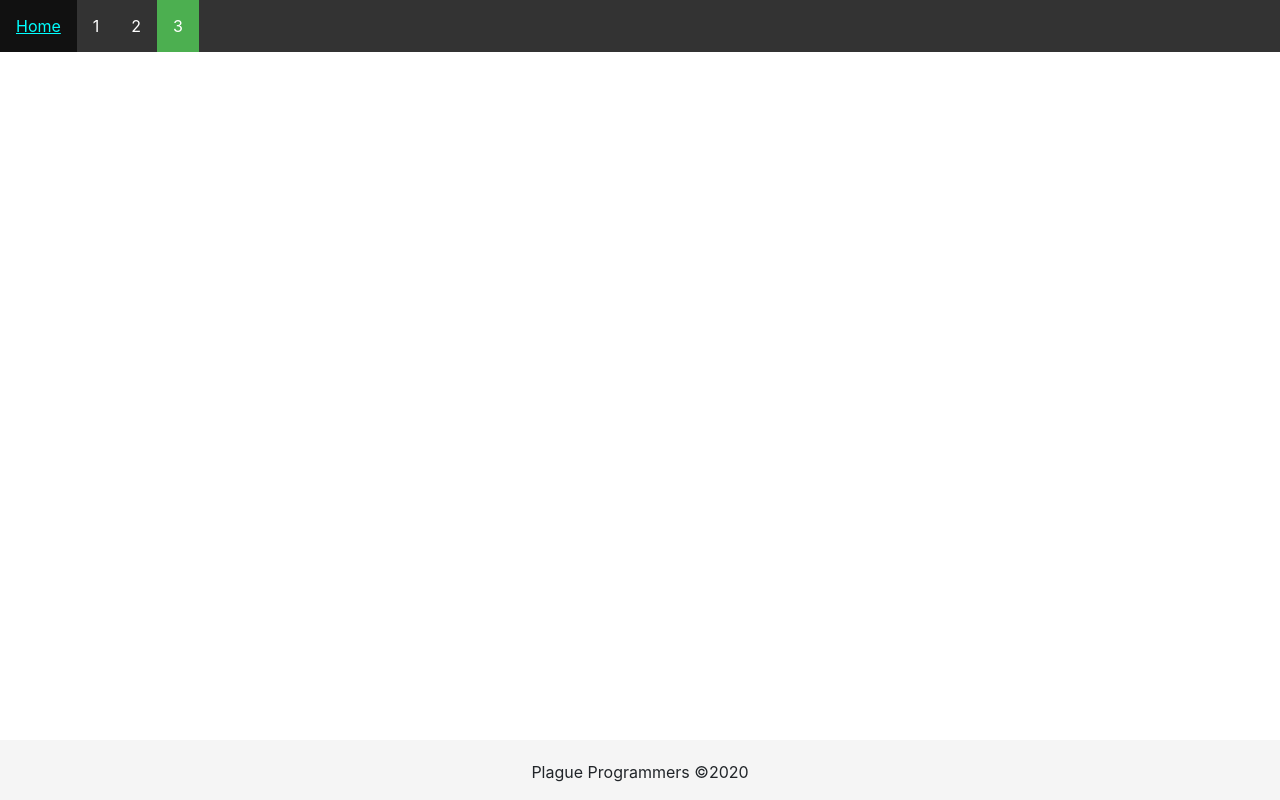
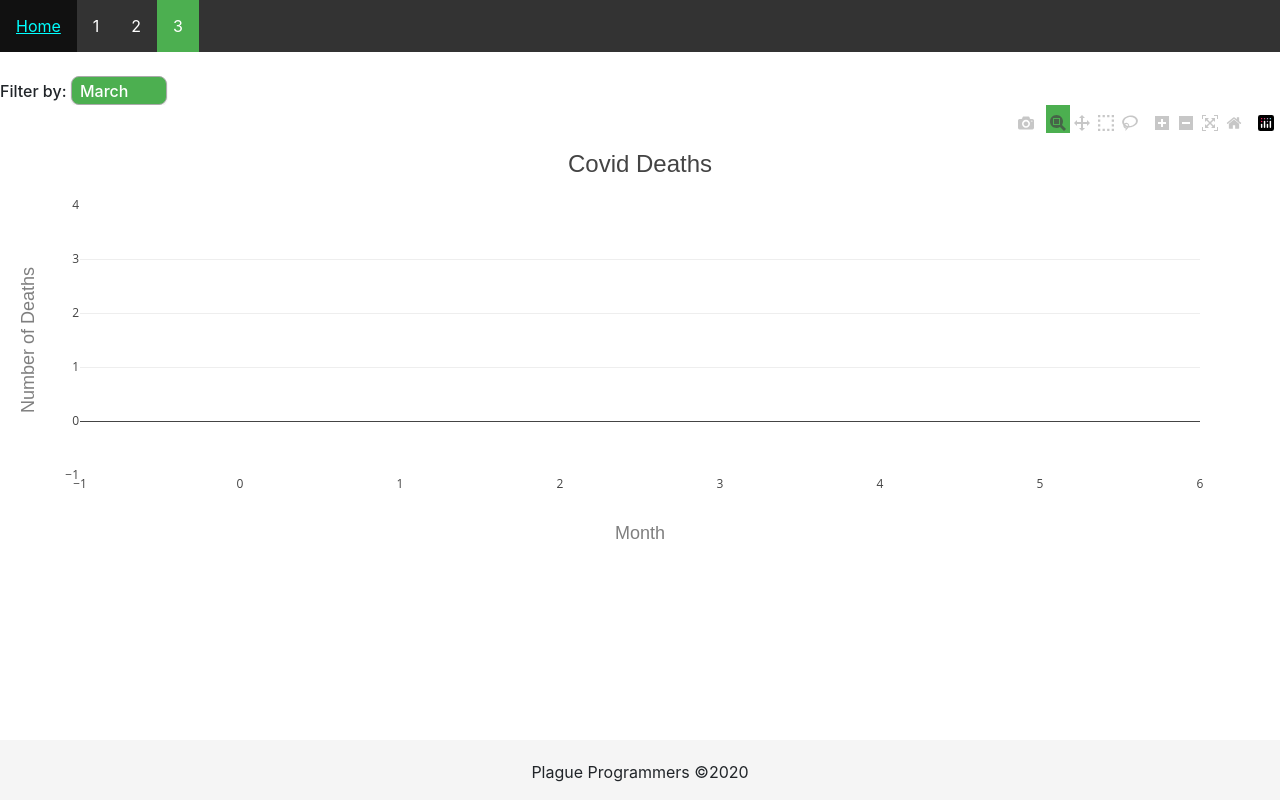
Before and after one commit to StephenKanaski/Plague-Programmers, a Flask app: page /vis_3 in a window 1280 px wide. Run offline with Flask 2, Linux system fonts and the light colour scheme; data that the repository does not hold is empty; some libraries are stand-ins or nearby versions.

Commit message:
finalized visualization 3

```diff
--- a/static/js/java_3.js
+++ b/static/js/java_3.js
@@ -1 +1,111 @@
 // look at java one for ideas on how to bin everything
+
+// d3.json('/data').then((data) => {
+//     console.log(data)
+
+// data.forEach((element) => {
+//     if (element.date.substring(5,7) === "01") element.date = "January";
+//     else if (element.date.substring(5,7) === "02") element.date = "February";
+//     else if (element.date.substring(5,7) === "03") element.date = "March";
+//     else if (element.date.substring(5,7) === "04") element.date = "April";
+//     else if (element.date.substring(5,7) === "05") element.date = "May";
+//     else if (element.date.substring(5,7) === "06") element.date = "June";
+//     else if (element.date.substring(5,7) === "07") element.date = "July";
+//     else if (element.date.substring(5,7) === "08") element.date = "August";
+//     else if (element.date.substring(5,7) === "09") element.date = "September";
+//     else if (element.date.substring(5,7) === "10") element.date = "October";
+//     else if (element.date.substring(5,7) === "11") element.date = "November";
+//     else if (element.date.substring(5,7) === "12") element.date = "December";
+//     }),
+
+// console.log(data)
+
+// });
+
+
+
+function getPlot(month) {
+d3.json('/data').then((data) => {
+    // console.log(data)
+
+    data.forEach((element) => {
+        if (element.date.substring(5,7) === "01") element.date = "January";
+        else if (element.date.substring(5,7) === "02") element.date = "February";
+        else if (element.date.substring(5,7) === "03") element.date = "March";
+        else if (element.date.substring(5,7) === "04") element.date = "April";
+        else if (element.date.substring(5,7) === "05") element.date = "May";
+        else if (element.date.substring(5,7) === "06") element.date = "June";
+        else if (element.date.substring(5,7) === "07") element.date = "July";
+        else if (element.date.substring(5,7) === "08") element.date = "August";
+        else if (element.date.substring(5,7) === "09") element.date = "September";
+        else if (element.date.substring(5,7) === "10") element.date = "October";
+        else if (element.date.substring(5,7) === "11") element.date = "November";
+        else if (element.date.substring(5,7) === "12") element.date = "December";
+        })
+
+    var areas = data.filter(s => s.date.toString() === month);
+    console.log(areas)
+
+    var states = areas.map(area => area.state);
+    console.log(states)
+
+    var cases = areas.map(area => area.cases);
+      console.log(cases)
+
+    var deaths = areas.map(area => area.deaths);
+    console.log(deaths)
+
+    var data1 = [
+        {
+          x: states,
+          y: deaths,
+          type: 'bar',
+          marker: {
+            color: 'rgb(76, 175, 80)',
+          },
+        }
+      ];
+
+      var layout = {
+        title: {
+          text:'Covid Deaths',
+          font: {
+            family: 'sans-serif',
+            size: 24
+          },
+          xref: 'paper',
+          // x: 0.05,
+          xanchor: "center",
+          yanchor: "top"
+        },
+        xaxis: {
+          title: {
+            text: 'Month',
+            font: {
+              family: 'sans-serif',
+              size: 18,
+              color: '#7f7f7f'
+            }
+          },
+        },
+        yaxis: {
+          title: {
+            text: 'Number of Deaths',
+            font: {
+              family: 'sans-serif',
+              size: 18,
+              color: '#7f7f7f'
+            }
+          }
+        }
+      };
+
+      Plotly.newPlot('myDiv', data1, layout);
+})}
+
+
+window.addEventListener("load", function(){ getPlot("March"); });
+
+function optionChanged(month) {
+    getPlot(month);
+};
--- a/templates/vis_3.html
+++ b/templates/vis_3.html
@@ -6,7 +6,9 @@
   <title>Vis_3</title>
   <link rel="stylesheet" href="https://stackpath.bootstrapcdn.com/bootstrap/4.1.3/css/bootstrap.min.css" integrity="sha384-MCw98/SFnGE8fJT3GXwEOngsV7Zt27NXFoaoApmYm81iuXoPkFOJwJ8ERdknLPMO" crossorigin="anonymous">
   <link rel="stylesheet" href="{{ url_for('static', filename='css/main.css') }}">
+  <script src="https://cdn.plot.ly/plotly-latest.min.js"></script>
   <script src="https://d3js.org/d3.v6.min.js"></script>
+  <script src="./static/js/java_3.js"></script>
 
 </head>
 
@@ -20,7 +22,25 @@
               </ul>
     </div>
     <div class="mainer">
-
+      <br>
+      <h>Filter by:</h>
+      <select class="select-css" id="selDataset" onchange="optionChanged(this.value)">
+        <option value="January">January</option>
+        <option value="February">February</option>
+        <option selected="selected" value="March">March</option>
+        <option value="April">April</option>
+        <option value="May">May</option>
+        <option value="June">June</option>
+        <option value="July">July</option>
+        <option value="August">August</option>
+        <option value="September">September</option>
+        <option value="October">October</option>
+        <option value="November">November</option>
+        <option value="December">December</option>
+      </select>
+      <br>
+    </div>
+    <div id="myDiv"></div>
 
   <!-- Footer-->
   <div id="footer">
```
